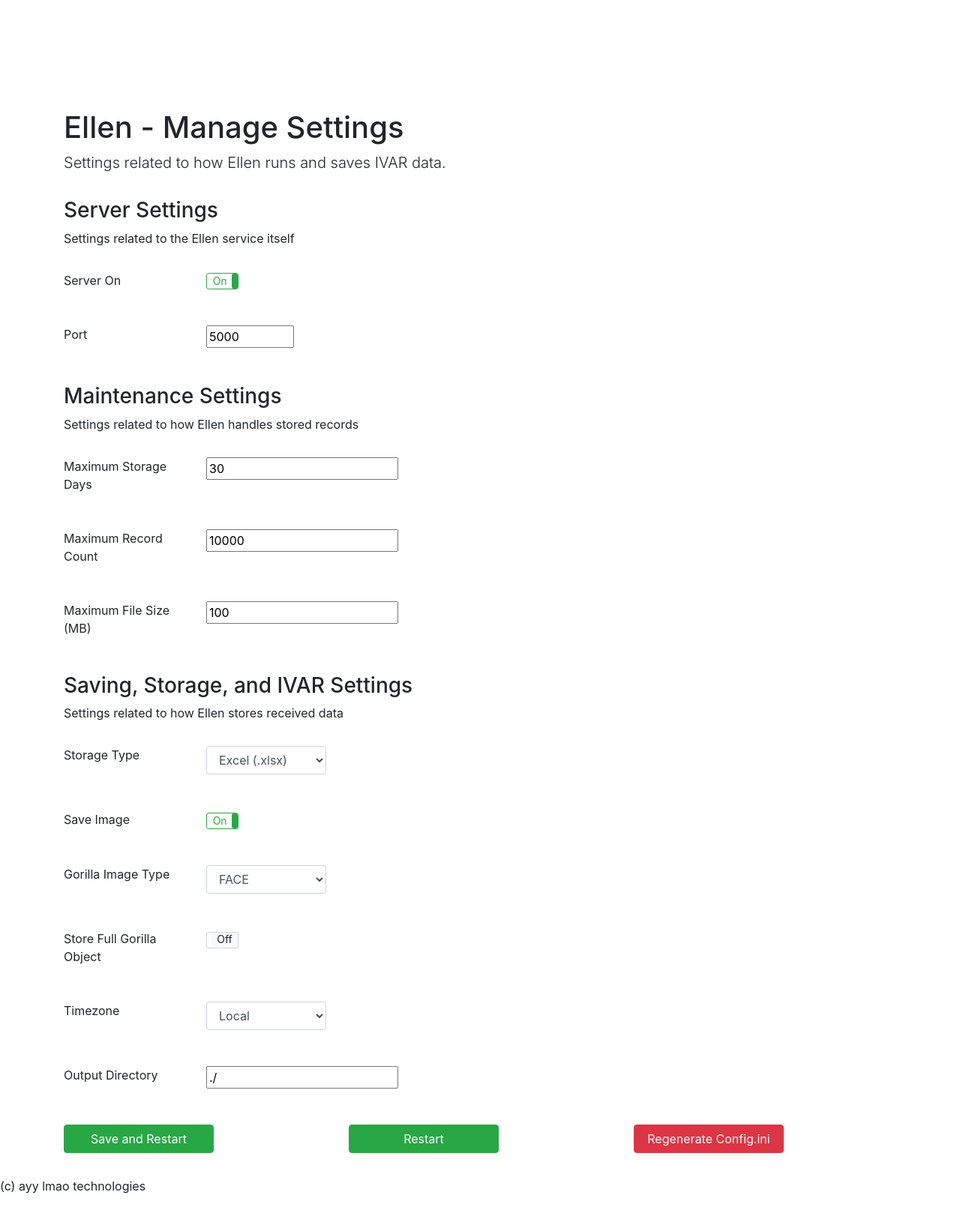
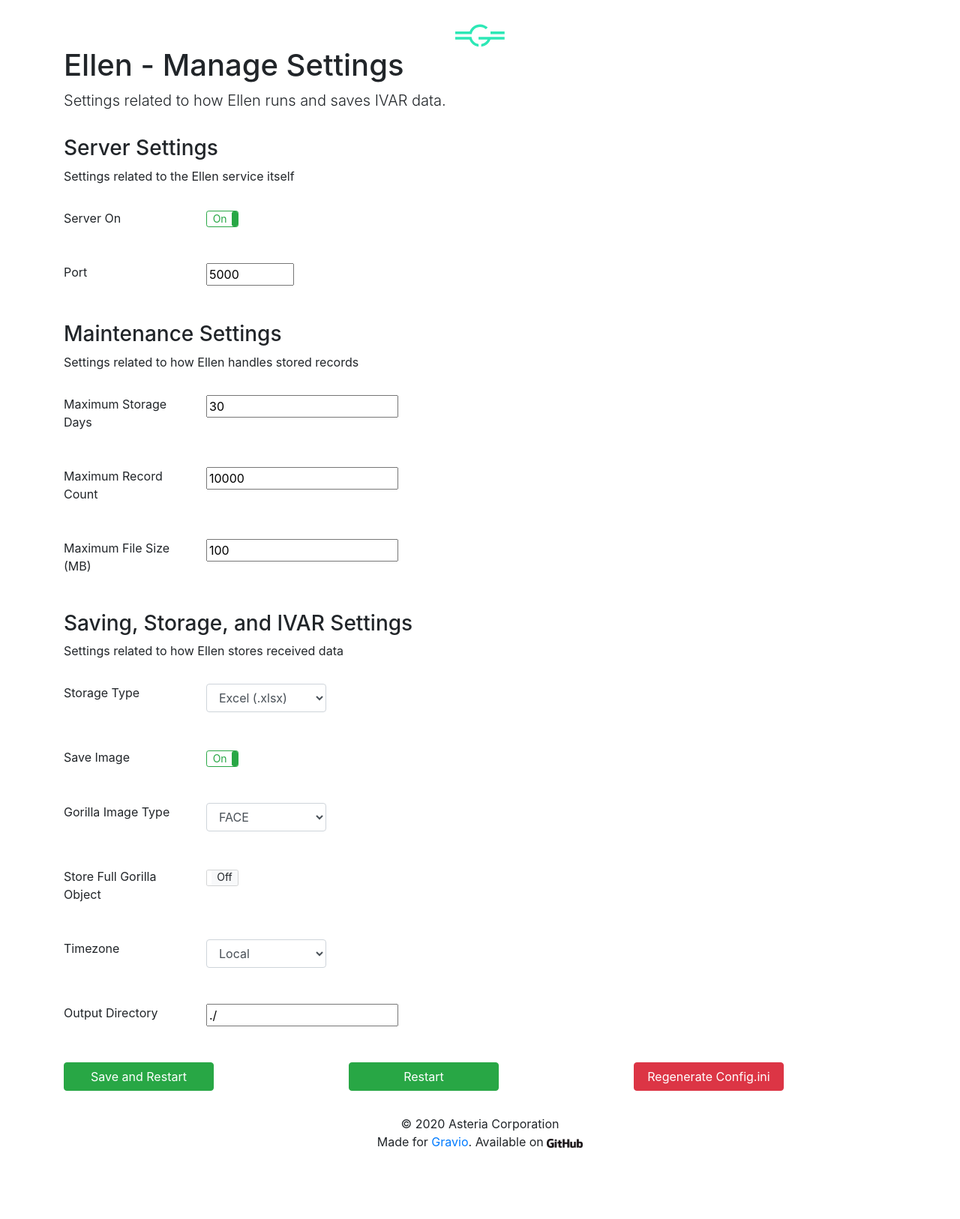
Before and after one commit to 0xNF/Ellen, a Flask app: page / in a window 1280 px wide. Shown: the whole page at 75% size. After the commit the page ends 1531 px from the top, so only its background shows below. Run offline with Flask 2, Linux system fonts and the light colour scheme; some libraries are stand-ins or nearby versions.

Commit message:
touched up maintenance page

```diff
--- a/src/static/css/ellen.css
+++ b/src/static/css/ellen.css
@@ -30,3 +30,13 @@ body {
   button {
       width: 200px;
   }
+
+  footer {
+    text-align: center;
+  }
+
+  .header_banner {
+    text-align: center;
+    width: 100%;
+    display: inline-block;
+  }
--- a/src/templates/base.html
+++ b/src/templates/base.html
@@ -5,13 +5,14 @@
     <meta charset="utf-8">
     <meta name="viewport" content="width=device-width, initial-scale=1, shrink-to-fit=no">
     <meta http-equiv="X-UA-Compatible" content="ie=edge">
+    <link rel="icon" href="{{ url_for('static', filename='img/Gravio Logo.svg') }}">
     <!-- Bootstrap CSS -->
     <link rel="stylesheet" href="{{ url_for('static', filename='css/bootstrap.min.css') }}">
     <link rel="stylesheet" href="{{ url_for('static', filename='css/bootstrap4-toggle.min.css') }}">
     <!-- Ellen CSS -->
     <link rel="stylesheet" href="{{ url_for('static', filename='css/ellen.css') }}">
 
-        <!-- Optional JavaScript -->
+    <!-- Optional JavaScript -->
     <!-- jQuery first, then Popper.js, then Bootstrap JS -->
     <script src="{{ url_for('static', filename='js/jquery-3.5.1.min.js') }}"></script>
 
@@ -25,11 +26,16 @@
 </head>
 
 <body>
+    <span class="header_banner">
+        <a href="https://gravio.com">
+            <img src="{{ url_for('static', filename='img/Gravio Logo.svg') }}"/>
+        </a>
+    </span>
   {% block content %}{% endblock %}
+  <footer>
+      &copy; 2020 Asteria Corporation<br/>
+      Made for <a href="https://gravio.com">Gravio</a>. Available on <a href="https://github.com/0xnf/ellen"><img style="vertical-align: none;" width="48" height="12" src="{{ url_for('static', filename='img/GitHub_Logo.png') }}"/></a>
 
-
-  <footer>
-      (c) ayy lmao technologies
   </footer>
 
   <script src="{{ url_for('static', filename='js/popper.min.js') }}"></script>
--- a/src/templates/index.html
+++ b/src/templates/index.html
@@ -64,6 +64,7 @@
   }
 
   function showBanner(logLevel, title, message) {
+    $("#banner_alert").removeClass("d-none");
     document.body.scrollTop = 0; // For Safari
     document.documentElement.scrollTop = 0; // For Chrome, Firefox, IE and Opera
     $("#banner_alert").removeClass("alert-warning alert-danger alert-success alert-primary alert-secondary")
@@ -101,7 +102,7 @@
 {% endmacro %}
 
 <!-- banner for status messages. Not displayed by default. -->
-<div id="banner_alert" class="alert alert-dismissible fade" role="alert">
+<div id="banner_alert" class="alert alert-dismissible fade d-none" role="alert">
   <div>
     <sub id="banner_timestamp">Timestamp</sub>
   </div>
```
Also changed, not shown: src/static/img/GitHub_Logo.png (added), src/static/img/Gravio Logo.svg (added).
